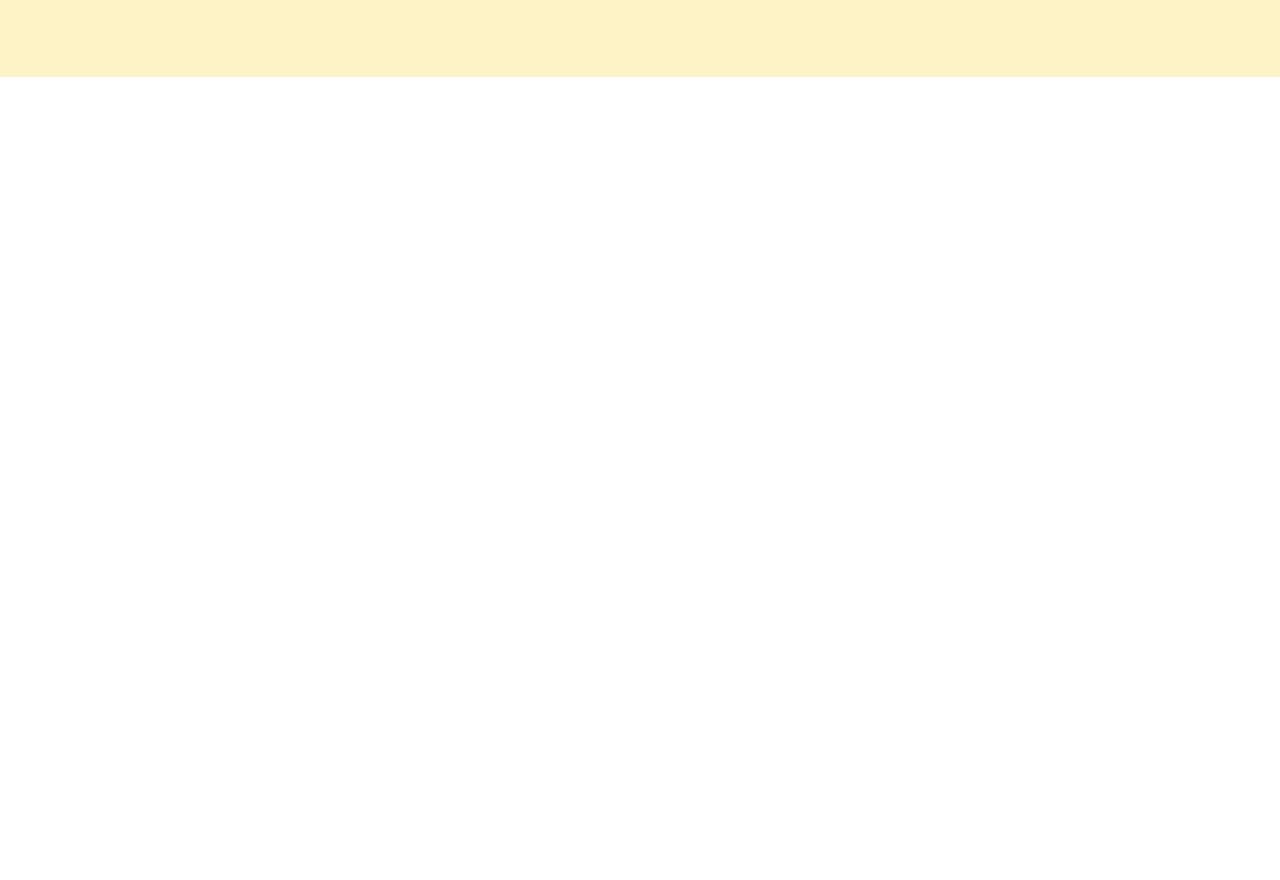
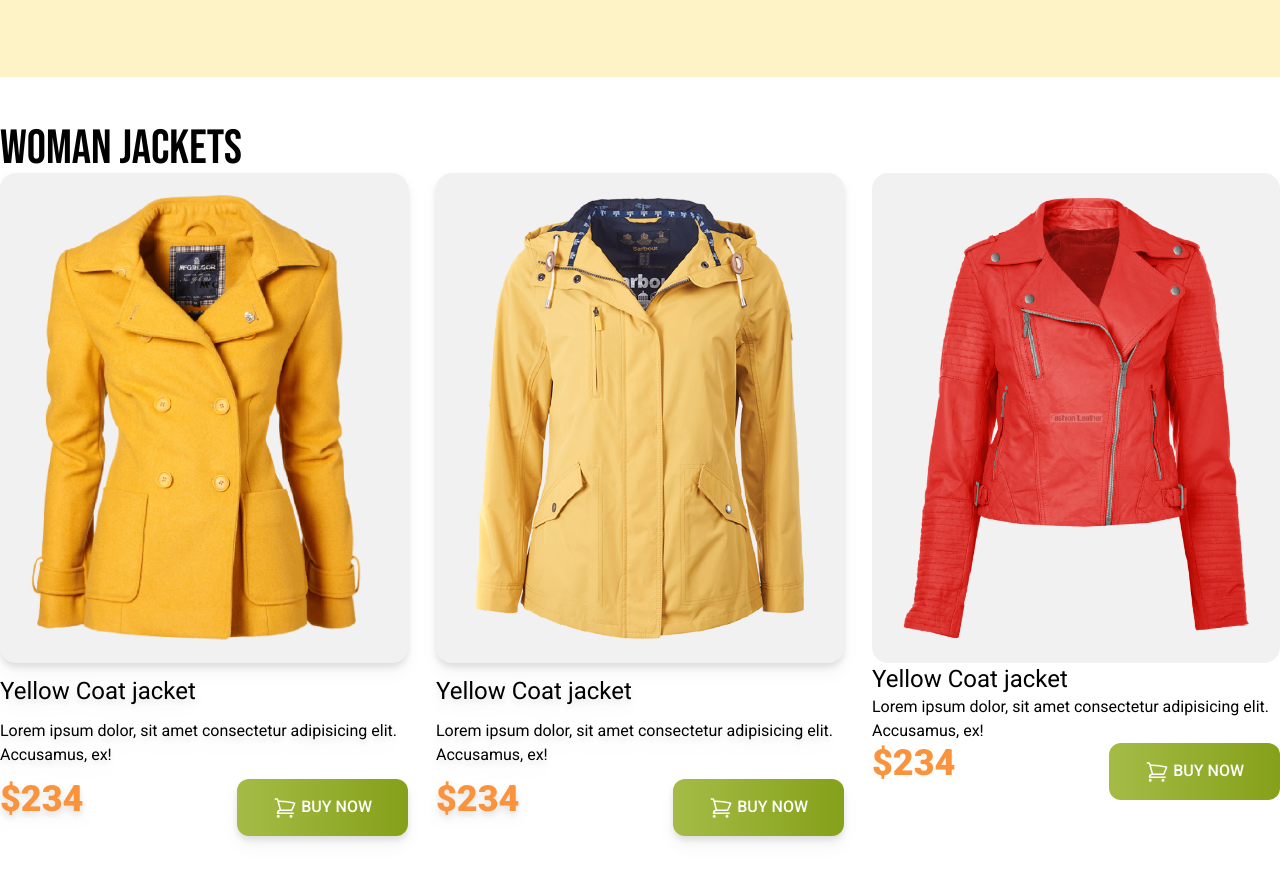
Before and after one commit to ArifeenH/penguin, a plain HTML site: page index.html in a window 1280 px wide. Shown: the part 570-1450 px from the top of the page. Before the commit the page ends 800 px from the top, so only its background shows below. Drawn offline with nearby package versions, Linux system fonts and the light colour scheme.

Commit message:
Left Incomplete

```diff
--- a/index.html
+++ b/index.html
@@ -6,22 +6,25 @@
     <title>Penguin Fashion</title>
     <script src="https://cdn.tailwindcss.com"></script>
     <link rel="preconnect" href="https://fonts.googleapis.com">
-<link rel="preconnect" href="https://fonts.gstatic.com" crossorigin>
-<link href="https://fonts.googleapis.com/css2?family=Bebas+Neue&display=swap" rel="stylesheet">
+    <link rel="preconnect" href="https://fonts.gstatic.com" crossorigin>
+    <link href="https://fonts.googleapis.com/css2?family=Bebas+Neue&family=Roboto:ital,wght@0,100;0,300;0,400;0,500;0,700;0,900;1,100;1,300;1,400;1,500;1,700;1,900&display=swap" rel="stylesheet">
 <style>
     .font-bebas{
         font-family: 'Bebas Neue', sans-serif;
     }
+    .font-roboto{
+        font-family: "Roboto", sans-serif;
+    }
 </style>
 </head>
 <body>
-    <header class="bg-amber-100 py-20 px-32">
+    <header class="bg-amber-100 py-20 px-4 md:px-32">
         <!-- Nav Section -->
         <nav>
 
         </nav>
         <!-- Banner Section -->
-        <div class="flex justify-between items-center">
+        <div class="flex flex-col md:flex-row justify-between items-center">
             <div class="space-y-3">
             <h1 class="text-7xl uppercase font-bebas">
                 <span class="text-[#FABE4C]">Be the Penguins</span>
@@ -40,8 +43,61 @@
             </div>
         </div>
     </header>
-    <main>
-
+    <main class="max-w-7xl mx-auto">
+        <!-- woman jacket section -->
+        <section class="py-12">
+            <h3 class="text-5xl font-bebas">Woman Jackets</h3>
+            <!-- Jackets container -->
+             <div class="grid grid-cols-1 md:grid-cols-2 lg:grid-cols-3 gap-7 font-roboto">
+             <!-- jacket 1 -->
+              <div class="drop-shadow-lg space-y-3">
+                <div class="bg-[#F1F1F1] p-5 rounded-2xl">
+                    <img src="images/jacket-1.png" alt="">
+                </div>
+                <h4 class="text-2xl">Yellow Coat jacket</h4>
+                <p>Lorem ipsum dolor, sit amet consectetur adipisicing elit. Accusamus, ex!</p>
+                <div class="flex justify-between">
+                    <h3 class="text-4xl font-black text-orange-400">$234</h3>
+                    <button class="py-4 px-9 bg-gradient-to-r from-[#A4BC46] to-[#85A019] rounded-xl uppercase text-white font-medium">
+                        <svg xmlns="http://www.w3.org/2000/svg" fill="none" viewBox="0 0 24 24" stroke-width="1.5" stroke="currentColor" class="size-6 inline">
+                            <path stroke-linecap="round" stroke-linejoin="round" d="M2.25 3h1.386c.51 0 .955.343 1.087.835l.383 1.437M7.5 14.25a3 3 0 0 0-3 3h15.75m-12.75-3h11.218c1.121-2.3 2.1-4.684 2.924-7.138a60.114 60.114 0 0 0-16.536-1.84M7.5 14.25 5.106 5.272M6 20.25a.75.75 0 1 1-1.5 0 .75.75 0 0 1 1.5 0Zm12.75 0a.75.75 0 1 1-1.5 0 .75.75 0 0 1 1.5 0Z" />
+                          </svg>
+                        Buy Now</button>
+                </div>
+              </div>
+                <!-- jacket 2 -->
+                 <div class="drop-shadow-lg space-y-3">
+                   <div class="bg-[#F1F1F1] p-5 rounded-2xl">
+                       <img src="images/jacket-2.png" alt="">
+                   </div>
+                   <h4 class="text-2xl">Yellow Coat jacket</h4>
+                   <p>Lorem ipsum dolor, sit amet consectetur adipisicing elit. Accusamus, ex!</p>
+                   <div class="flex justify-between">
+                       <h3 class="text-4xl font-black text-orange-400">$234</h3>
+                       <button class="py-4 px-9 bg-gradient-to-r from-[#A4BC46] to-[#85A019] rounded-xl uppercase text-white font-medium">
+                           <svg xmlns="http://www.w3.org/2000/svg" fill="none" viewBox="0 0 24 24" stroke-width="1.5" stroke="currentColor" class="size-6 inline">
+                               <path stroke-linecap="round" stroke-linejoin="round" d="M2.25 3h1.386c.51 0 .955.343 1.087.835l.383 1.437M7.5 14.25a3 3 0 0 0-3 3h15.75m-12.75-3h11.218c1.121-2.3 2.1-4.684 2.924-7.138a60.114 60.114 0 0 0-16.536-1.84M7.5 14.25 5.106 5.272M6 20.25a.75.75 0 1 1-1.5 0 .75.75 0 0 1 1.5 0Zm12.75 0a.75.75 0 1 1-1.5 0 .75.75 0 0 1 1.5 0Z" />
+                             </svg>
+                           Buy Now</button>
+                   </div>
+                 </div>
+                <!-- jacket 3 -->
+                 <div class=" drop-shadow-lgspace-y-3">
+                   <div class="bg-[#F1F1F1] p-5 rounded-2xl">
+                       <img src="images/jacket-3.png" alt="">
+                   </div>
+                   <h4 class="text-2xl">Yellow Coat jacket</h4>
+                   <p>Lorem ipsum dolor, sit amet consectetur adipisicing elit. Accusamus, ex!</p>
+                   <div class="flex justify-between">
+                       <h3 class="text-4xl font-black text-orange-400">$234</h3>
+                       <button class="py-4 px-9 bg-gradient-to-r from-[#A4BC46] to-[#85A019] rounded-xl uppercase text-white font-medium">
+                           <svg xmlns="http://www.w3.org/2000/svg" fill="none" viewBox="0 0 24 24" stroke-width="1.5" stroke="currentColor" class="size-6 inline">
+                               <path stroke-linecap="round" stroke-linejoin="round" d="M2.25 3h1.386c.51 0 .955.343 1.087.835l.383 1.437M7.5 14.25a3 3 0 0 0-3 3h15.75m-12.75-3h11.218c1.121-2.3 2.1-4.684 2.924-7.138a60.114 60.114 0 0 0-16.536-1.84M7.5 14.25 5.106 5.272M6 20.25a.75.75 0 1 1-1.5 0 .75.75 0 0 1 1.5 0Zm12.75 0a.75.75 0 1 1-1.5 0 .75.75 0 0 1 1.5 0Z" />
+                             </svg>
+                           Buy Now</button>
+                   </div>
+                 </div>
+        </section>
     </main>
     <footer>
 
```
